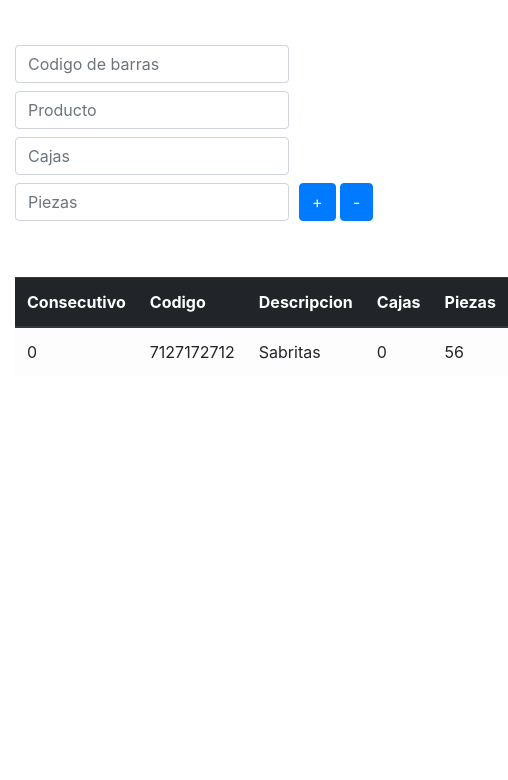
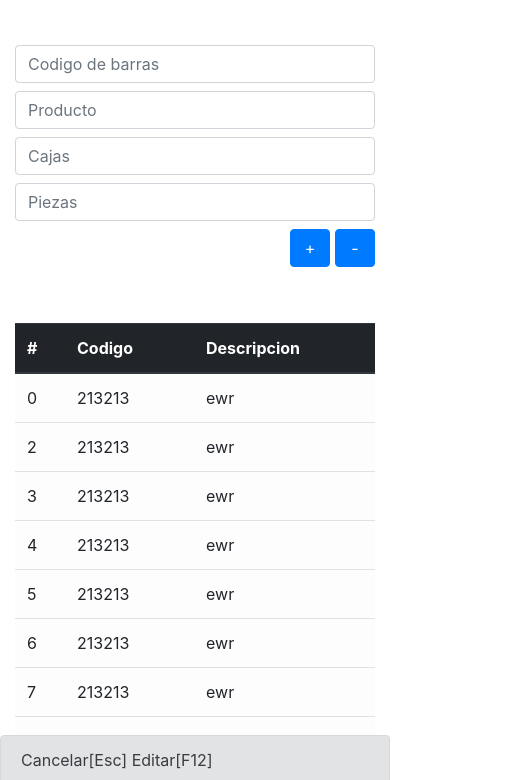
Before and after one commit to alejandro-jalf/Inventario, a plain HTML site: page index.html in a window 390 px wide. Shown: the part 59-839 px from the top of the page, 508 px wide, since content can reach past the window. Drawn offline with nearby package versions, Linux system fonts and the light colour scheme.

Commit message:
REFACTOR: Mejora interactividad de interface grafica

```diff
--- a/css/index.css
+++ b/css/index.css
@@ -1,3 +1,11 @@
+body{
+    padding-bottom: 70px;
+}
+
+footer{
+    z-index: 3;
+}
+
 .selected{
     background: #d4dadd;
 }
@@ -5,3 +13,28 @@
 table tbody tr{
     cursor: pointer;
 }
+
+.container-table{
+    overflow: auto;
+}
+
+.container-table table{
+    min-width: 600px;
+}
+
+@media screen and (max-width: 493px) {
+    .col-auto{
+        width: 100%;
+    }
+    .col-auto button{
+        margin-left: 10px;
+        width: 40px;
+    }
+    .btnclean{
+        float: inline-end;
+    }
+    .btnadd{
+        position: absolute;
+        right: 50px;
+    }
+}
--- a/index.html
+++ b/index.html
@@ -20,7 +20,7 @@
         <div class="form-row align-items-center">
             <div class="col-auto">
                 <label class="sr-only" for="codigo">Codigo de barras</label>
-                <input type="text" class="form-control mb-2" id="codigo" placeholder="Codigo de barras" v-model="mcodigo" @keyup.enter="enterInput('name')" @keyup.esc="escape()">
+                <input type="text" class="form-control mb-2" id="codigo" placeholder="Codigo de barras" v-model="mcodigo" @keyup.enter="enterInput('name')" @keyup.esc="escape()" @keyup.right="moveInput('cajas')" @keyup.left="moveInput('add')">
             </div>
             <div class="col-auto">
                 <label class="sr-only" for="name">Nombre</label>
@@ -28,22 +28,23 @@
             </div>
             <div class="col-auto">
                 <label class="sr-only" for="cajas">Cajas</label>
-                <input type="text" class="form-control mb-2" id="cajas" placeholder="Cajas" v-model="mcajas" @keyup.enter="enterInput('piezas')" @keyup.esc="escape()">
+                <input type="text" class="form-control mb-2" id="cajas" placeholder="Cajas" v-model="mcajas" @keyup.enter="enterInput('piezas')" @keyup.esc="escape()" @keyup.right="moveInput('piezas')" @keyup.left="moveInput('codigo')">
             </div>
             <div class="col-auto">
                 <label class="sr-only" for="piezas">Piezas</label>
-                <input type="text" class="form-control mb-2" id="piezas" placeholder="Piezas" v-model="mpiezas" @keyup.enter="enterInput('add')" @keyup.esc="escape()">
+                <input type="text" class="form-control mb-2" id="piezas" placeholder="Piezas" v-model="mpiezas" @keyup.enter="enterInput('add')" @keyup.esc="escape()" @keyup.right="moveInput('add')" @keyup.left="moveInput('cajas')">
             </div>
             <div class="col-auto">
-                <button type="button" class="btn btn-primary mb-2" id="add" @click="insertData()">+</button>
-                <button type="button" class="btn btn-primary mb-2" @click="cleanCamps()">-</button>
+                <button type="button" class="btn btn-primary mb-2 btnadd" id="add" @click="insertData()" @keyup.esc="escape()" @keyup.right="moveInput('codigo')" @keyup.left="moveInput('piezas')">+</button>
+                <button type="button" class="btn btn-primary mb-2 btnclean" @click="cleanCamps()">-</button>
             </div>
         </div>
 
+        <div class="container-table">
             <table class="table table-light mt-5">
                 <thead class="thead-dark">
                     <tr>
-                    <th width="100px">Consecutivo</th>
+                        <th width="50px">#</th>
                         <th>Codigo</th>
                         <th>Descripcion</th>
                         <th>Cajas</th>
@@ -51,33 +52,26 @@
                     </tr>
                 </thead>
                 <tbody>
-                <tr v-for="register in registers" :key="0" v-bind:class="{'selected': rowSelect === 0 }" @click="setSelectedRow(0)">
-                    <td>0</td>
-                    <td>7127172712</td>
-                    <td>Sabritas</td>
-                    <td>0</td>
-                    <td>56</td>
+                    <tr v-for="register in registers" v-bind:id="`${register.consecutivo}tr`" :key="register.consecutivo" v-bind:class="{'selected': rowSelect === register.consecutivo}" @click="setSelectedRow(register.consecutivo)" @keyup.enter="aler('hla')">
+                        <td>{{register.consecutivo}}</td>
+                        <td>{{register.codigo}}</td>
+                        <td>{{register.description}}</td>
+                        <td>{{register.cajas}}</td>
+                        <td>{{register.piezas}}</td>
                     </tr>
-                <!-- <tr :key="1" v-bind:class="{'selected': rowSelect === 1 }" @click="setSelectedRow(1)">
-                    <td>0</td>
-                    <td>7127172712</td>
-                    <td>Sabritas</td>
-                    <td>0</td>
-                    <td>56</td>
-                </tr>
-                <tr :key="2" v-bind:class="{'selected': rowSelect === 2 }" @click="setSelectedRow(2)">
-                    <td>0</td>
-                    <td>7127172712</td>
-                    <td>Sabritas</td>
-                    <td>0</td>
-                    <td>56</td>
-                </tr> -->
                 </tbody>
                 <tfoot>
 
                 </tfoot>
             </table>
         </div>
+    </div>
+
+    <footer class="fixed-bottom">
+        <div class="alert alert-secondary mb-0" role="alert">
+            Cancelar[Esc] Editar[F12]
+        </div>
+    </footer>
 
     <script src="https://code.jquery.com/jquery-3.2.1.slim.min.js" integrity="sha384-KJ3o2DKtIkvYIK3UENzmM7KCkRr/rE9/Qpg6aAZGJwFDMVNA/GpGFF93hXpG5KkN" crossorigin="anonymous"></script>
     <script src="https://cdnjs.cloudflare.com/ajax/libs/popper.js/1.12.9/umd/popper.min.js" integrity="sha384-ApNbgh9B+Y1QKtv3Rn7W3mgPxhU9K/ScQsAP7hUibX39j7fakFPskvXusvfa0b4Q" crossorigin="anonymous"></script>
--- a/js/index.js
+++ b/js/index.js
@@ -2,49 +2,77 @@ var app = new Vue({
     el: "#app",
     data: {
         rowSelect: -1,
-        consecutivo: 1,
+        consecutivo: 0,
         mcodigo: "",
         mdescription: "",
         mcajas: "",
         mpiezas: "",
         registers: [
-            {consecutivo: 0, codigo: "7127172712", description: "Sabritas", cajas: 0.00, piezas: 56}
+            {consecutivo: 0, codigo: 213213, description: "ewr", cajas: 23, piezas: "0.00"},
+            {consecutivo: 2, codigo: 213213, description: "ewr", cajas: 23, piezas: "0.00"},
+            {consecutivo: 3, codigo: 213213, description: "ewr", cajas: 23, piezas: "0.00"},
+            {consecutivo: 4, codigo: 213213, description: "ewr", cajas: 23, piezas: "0.00"},
+            {consecutivo: 5, codigo: 213213, description: "ewr", cajas: 23, piezas: "0.00"},
+            {consecutivo: 6, codigo: 213213, description: "ewr", cajas: 23, piezas: "0.00"},
+            {consecutivo: 7, codigo: 213213, description: "ewr", cajas: 23, piezas: "0.00"},
+            {consecutivo: 8, codigo: 213213, description: "ewr", cajas: 23, piezas: "0.00"},
+            {consecutivo: 9, codigo: 213213, description: "ewr", cajas: 23, piezas: "0.00"},
+            {consecutivo: 10, codigo: 213213, description: "ewr", cajas: 23, piezas: "0.00"},
+            {consecutivo: 11, codigo: 213213, description: "ewr", cajas: 23, piezas: "0.00"},
+            {consecutivo: 12, codigo: 213213, description: "ewr", cajas: 23, piezas: "0.00"},
+            {consecutivo: 13, codigo: 213213, description: "ewr", cajas: 23, piezas: "0.00"},
+            {consecutivo: 14, codigo: 213213, description: "ewr", cajas: 23, piezas: "0.00"},
+            {consecutivo: 15, codigo: 213213, description: "ewr", cajas: 23, piezas: "0.00"},
+            {consecutivo: 16, codigo: 213213, description: "ewr", cajas: 23, piezas: "0.00"}
         ]
     },
     methods: {
         setSelectedRow: function(row) {
             this.rowSelect = row;
+            $(`#${row}tr`).focus();
         },
         enterInput: function(idNext) {
             $(`#${idNext}`).focus();
             if (idNext === "cajas" || idNext === "piezas") {
-                this.mcajas = "0.00";
+                if (idNext === "cajas") {this.mcajas = "0.00";} else {this.mpiezas = "0.00";}
                 $(`#${idNext}`).val("0.00");
                 $(`#${idNext}`).select();
             }
         },
+        moveInput: function(idNext) {
+            $(`#${idNext}`).focus();
+            $(`#${idNext}`).select();
+        },
+        escape: function() {
+            this.cleanCamps();
+        },
         insertData: function() {
-            const instancia = this;
-            const object = {
-                "consecutivo": instancia.consecutivo,
-                "codigo": instancia.mcodigo,
-                "description": instancia.mdescription,
-                "cajas": instancia.mcajas,
-                "piezas": instancia.mpiezas
-            };
-            this.registers.push(object);
+            if (!this.validaInsert()) {
+                alert("Campo codigo o producto vacio");
+                return;
+            }
+            if (this.mcajas.trim() === "") this.mcajas = "0.00";
+            if (this.mpiezas.trim() === "") this.mpiezas = "0.00";
+            this.registers.push({
+                consecutivo: this.consecutivo,
+                codigo: this.mcodigo,
+                description: this.mdescription,
+                cajas: this.mcajas,
+                piezas: this.mpiezas
+            });
             this.cleanCamps();
             this.consecutivo++;
-            $("#codigo").focus();
+        },
+        validaInsert: function() {
+            if (this.mcodigo.trim() === "") return false;
+            if (this.mdescription.trim() === "") return false;
+            return true;
         },
         cleanCamps: function() {
             this.mcodigo = "";
             this.mdescription = "";
             this.mcajas = "";
             this.mpiezas = "";
-        },
-        escape: function() {
-            this.cleanCamps();
             $("#codigo").focus();
         }
     }
```
Lines whose indentation alone changed are shown as unchanged.
